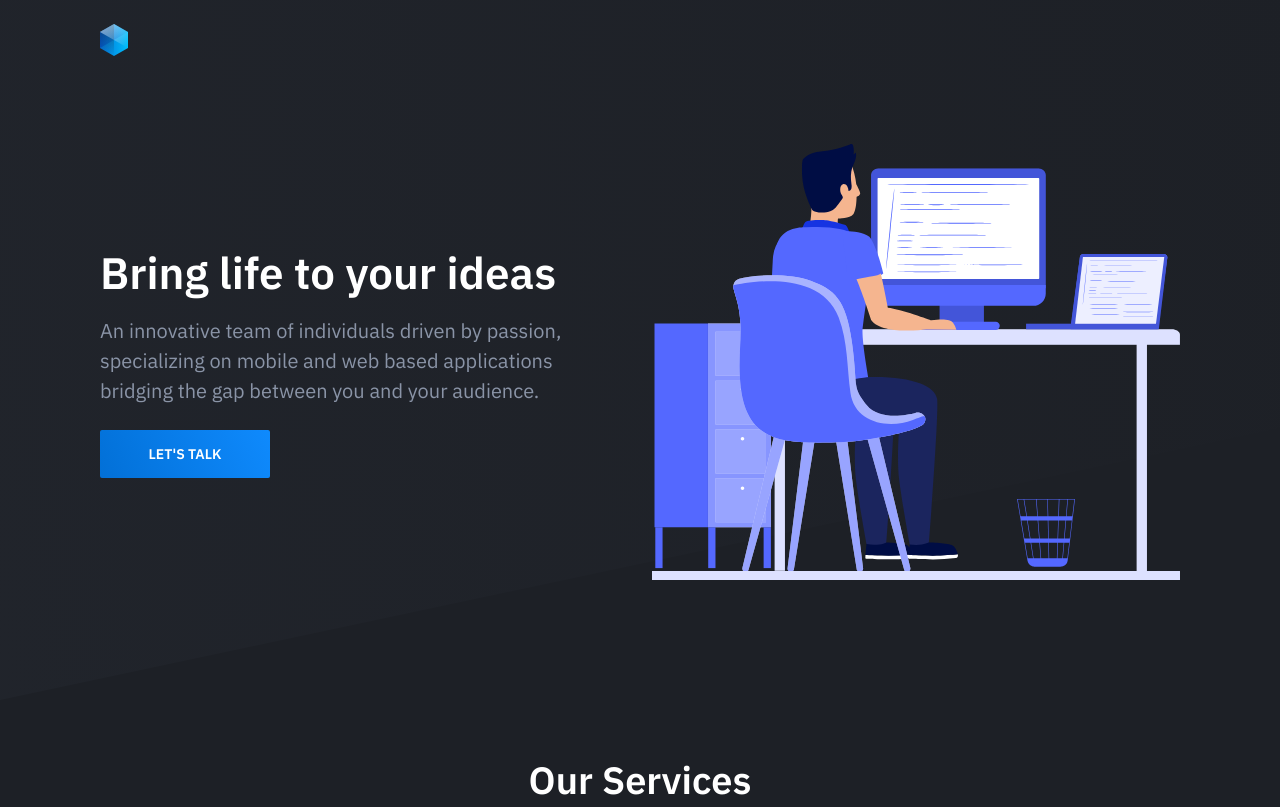
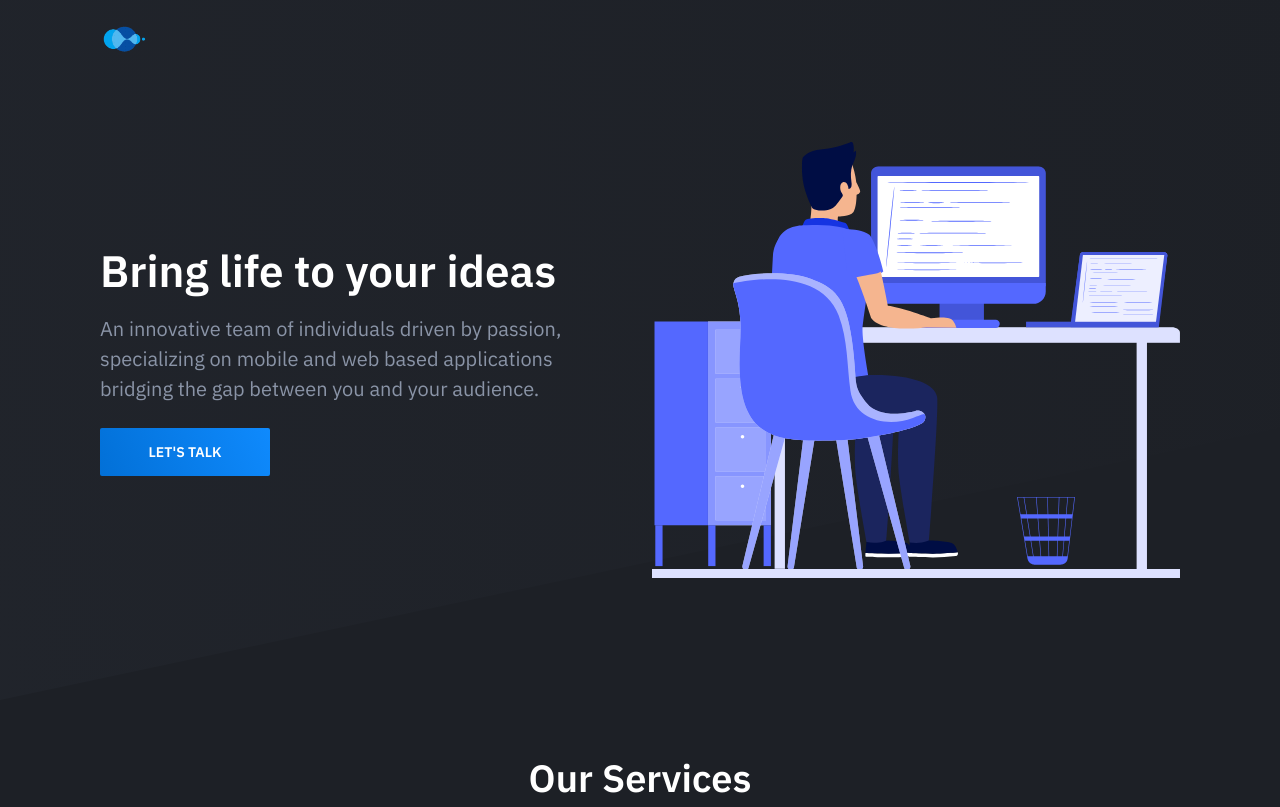
Before and after one commit to io-fi/io-fi.github.io, a plain HTML site: page index.html in a window 1280 px wide. Shown: the top 807 px of the page. Drawn offline with nearby package versions, Linux system fonts and the light colour scheme.

Commit message:
Logo changed

```diff
--- a/dist/css/style.css
+++ b/dist/css/style.css
@@ -1154,6 +1154,10 @@ button, input, select, textarea, label {
     opacity: 1
 }
 
+.header-logo-image {
+    width: 50px;
+}
+
 .hero-figure::before {
     top: -57.8%;
     left: -1.3%;
--- a/index.html
+++ b/index.html
@@ -6,6 +6,7 @@
     <meta http-equiv="X-UA-Compatible" content="IE=edge">
     <meta name="viewport" content="width=device-width, initial-scale=1">
     <title>iofi - bring life to your ideas</title>
+    <link rel="shortcut icon" type="image/jpg" href="./dist/images/logo.png" />
     <link href="https://fonts.googleapis.com/css?family=IBM+Plex+Sans:400,600" rel="stylesheet">
     <link rel="stylesheet" href="./dist/css/style.css">
     <script src="https://unpkg.com/animejs@3.0.1/lib/anime.min.js"></script>
@@ -20,7 +21,7 @@
                     <div class="brand header-brand">
                         <h1 class="m-0">
                             <a href="#">
-                                <img class="header-logo-image" src="./dist/images/logo.svg" alt="Logo">
+                                <img class="header-logo-image" src="./dist/images/logo.png" alt="Logo">
                             </a>
                         </h1>
                     </div>
@@ -34,9 +35,6 @@
                     <div class="hero-inner">
                         <div class="hero-copy">
                             <h1 class="hero-title mt-0">Bring life to your ideas</h1>
-                            <!-- <p class="hero-paragraph">We are a mobile and web-based focused team who are driven by
-                                passion and making innovation on what we do, We bridge the
-                                gap between you and your audience.</p> -->
                             <p class="hero-paragraph">An innovative team of individuals driven by passion, specializing
                                 on mobile and web based applications bridging the gap between
                                 you and your audience.</p>
@@ -149,7 +147,7 @@
                 <div class="site-footer-inner">
                     <div class="brand footer-brand">
                         <a href="#">
-                            <img class="header-logo-image" src="./dist/images/logo.svg" alt="Logo">
+                            <img class="header-logo-image" src="./dist/images/logo.png" alt="Logo">
                         </a>
                     </div>
                     <div class="footer-copyright">&copy; 2021 iofi, all rights reserved</div>
```
Also changed, not shown: dist/images/logo.png (added).
